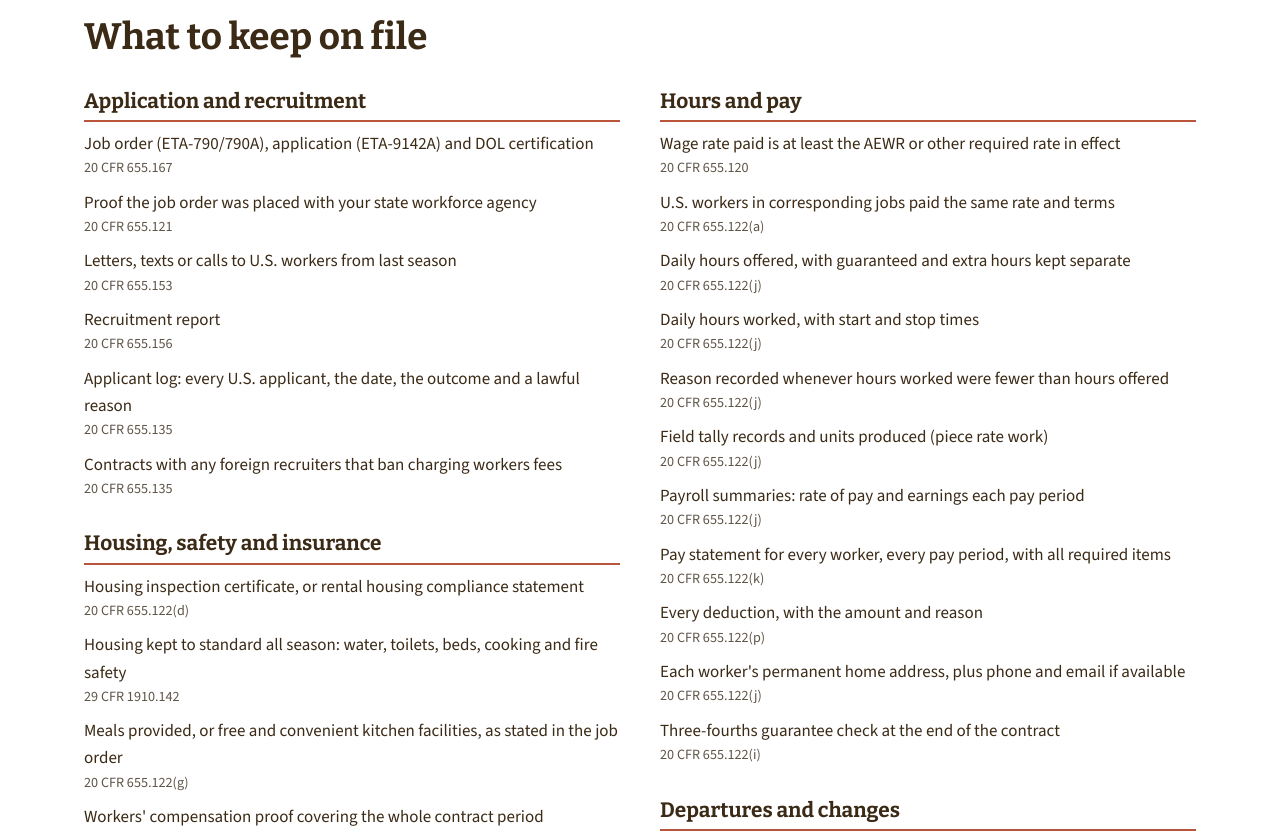
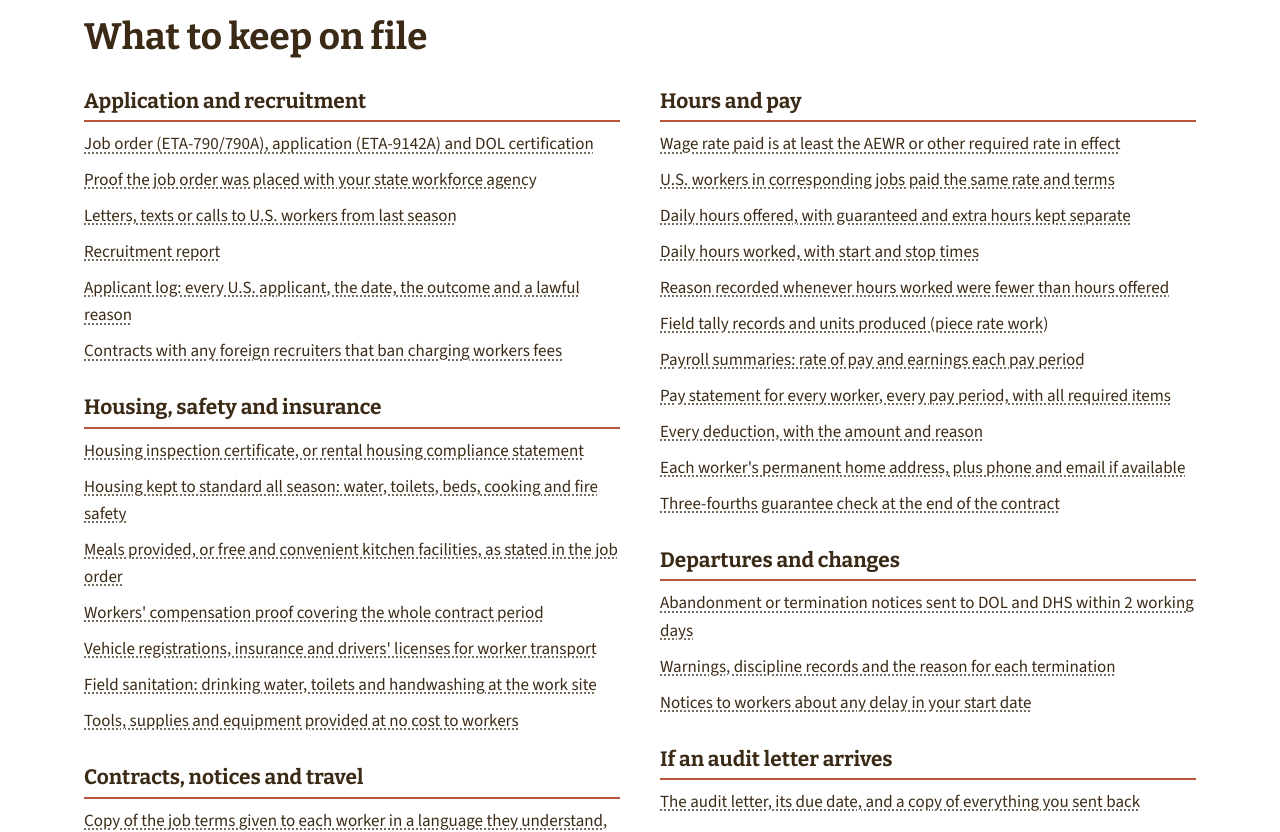
Before and after one commit to mfarh2a/battenkillag-use-me, a Next.js app: page /h-2a-audit-checklist in a window 1280 px wide. Shown: the part 1020-1852 px from the top of the page. Built offline with nearby package versions, Linux system fonts and the light colour scheme; no server answers.

Commit message:
Embed rule citations as links in existing text instead of typed-out CFR references
Co-Authored-By: Claude Opus 5.5 <noreply@anthropic.com>
Claude-Session: https://claude.ai/code/session_015cpjf5ajPeXVSvyknWthQ2

```diff
--- a/app/globals.css
+++ b/app/globals.css
@@ -585,3 +585,8 @@ textarea { min-height: 8rem; resize: vertical; }
   .who-table td { padding: 0.1rem 0; border: 0; }
   .who-table td:first-child { font-weight: 600; }
 }
+
+/* Rule citations embedded as links in existing text */
+.rule-link { color: inherit; text-decoration: underline; text-decoration-style: dotted; text-decoration-color: var(--muted, #8a8172); text-underline-offset: 3px; }
+.rule-link:hover { color: var(--field, inherit); text-decoration-style: solid; }
+@media print { .rule-link { text-decoration: none; color: inherit; } .rule-link::after { content: " (" attr(data-cite) ")"; font-size: 8pt; color: #555; } }
--- a/app/h-2a-audit-checklist/page.tsx
+++ b/app/h-2a-audit-checklist/page.tsx
@@ -16,6 +16,13 @@ const faqs = [
   { q: "How long do I have to keep H-2A records?", a: "At least 3 years from the date your application was certified." },
   { q: "What is in the Excel workbook?", a: "Every record on this page with a link to its rule, a tracker that shows how ready you are, a worker departures log that works out the 2-working-day notice deadline, and a date calculator for how long to keep your records." },
 ];
+
+function cfrUrl(rule: string) {
+  const m = rule.match(/(\d+) CFR (\d+)\.(\d+)(\(([a-z])\))?/);
+  if (!m) return "https://www.ecfr.gov";
+  const sec = `${m[2]}.${m[3]}`;
+  return `https://www.ecfr.gov/current/title-${m[1]}/section-${sec}` + (m[5] ? `#p-${sec}(${m[5]})` : "");
+}
 
 export default function AuditChecklist() {
   return (
@@ -51,7 +58,7 @@ export default function AuditChecklist() {
                 <h3>{g.name}</h3>
                 <ul>
                   {g.records.map((r) => (
-                    <li key={r.text}>{r.text}<small>{r.rule}</small></li>
+                    <li key={r.text}><a className="rule-link" href={cfrUrl(r.rule)} target="_blank" rel="noopener" title={r.rule} data-cite={r.rule}>{r.text}</a></li>
                   ))}
                 </ul>
               </div>
--- a/components/SeasonPlanner.tsx
+++ b/components/SeasonPlanner.tsx
@@ -39,7 +39,7 @@ function Section({ title, items, today }: { title: string; items: PlanItem[]; to
               </div>
               <div className="plan-body">
                 <h3>{it.title}</h3>
-                <p>{it.detail}{it.rule && <> <a href={ecfr(it.rule)} target="_blank" rel="noopener">20 CFR 655.{it.rule}</a></>}</p>
+                <p>{it.rule ? <a className="rule-link" href={ecfr(it.rule)} target="_blank" rel="noopener" title={`20 CFR 655.${it.rule}`} data-cite={`20 CFR 655.${it.rule}`}>{it.detail}</a> : it.detail}</p>
                 {it.records && (
                   <ul className="plan-records">
                     {it.records.map((r) => (
```
Also changed, not shown: content/articles/aewr-explained.md (+1 -1 lines), content/articles/h-2a-audit-prep.md (+2 -2 lines), content/articles/h-2a-timeline.md (+2 -2 lines), content/articles/hiring-us-workers.md (+1 -1 lines), content/articles/housing-requirements.md (+1 -1 lines), content/articles/pay-records-checklist.md (+3 -3 lines), content/articles/terminations-abandonment.md (+1 -1 lines), content/articles/three-fourths-guarantee.md (+1 -1 lines), content/articles/travel-reimbursement.md (+1 -1 lines).
